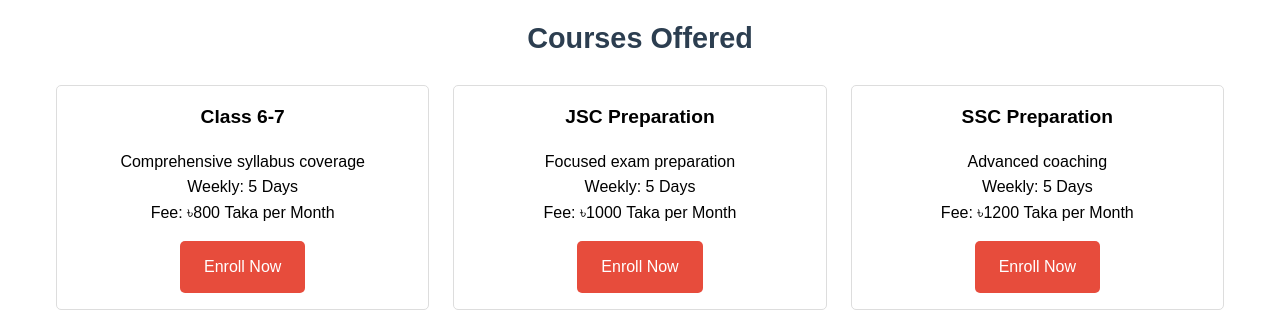
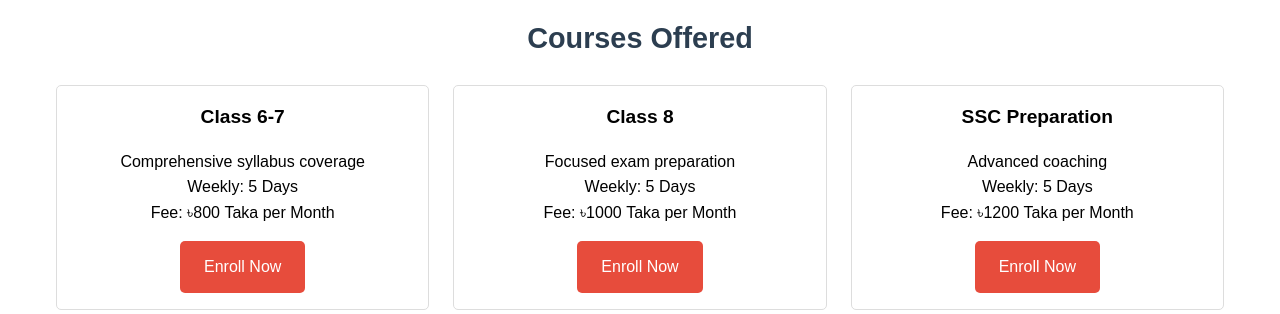
Before and after one commit to asraful098/achieve-academy, a Flask app: page / in a window 1280 px wide. Shown: the part 1038-1352 px from the top of the page. Run offline with Flask 3, Linux system fonts and the light colour scheme.

Commit message:
Update index.html

```diff
--- a/templates/index.html
+++ b/templates/index.html
@@ -321,7 +321,7 @@
                 <a href="#" class="cta-button">Enroll Now</a>
             </div>
             <div class="course-card">
-                <h3>JSC Preparation</h3>
+                <h3>Class 8</h3>
                 <p>Focused exam preparation</p>
                 <p>Weekly: 5 Days</p>
                 <p>Fee: ৳1000 Taka per Month</p>
```
